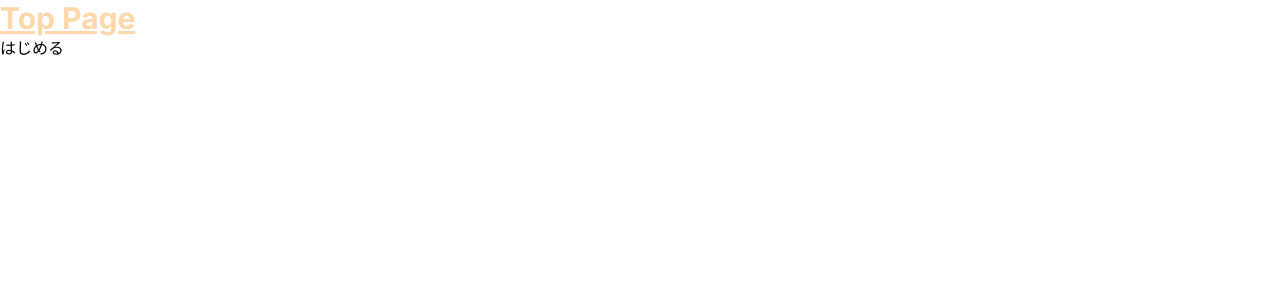
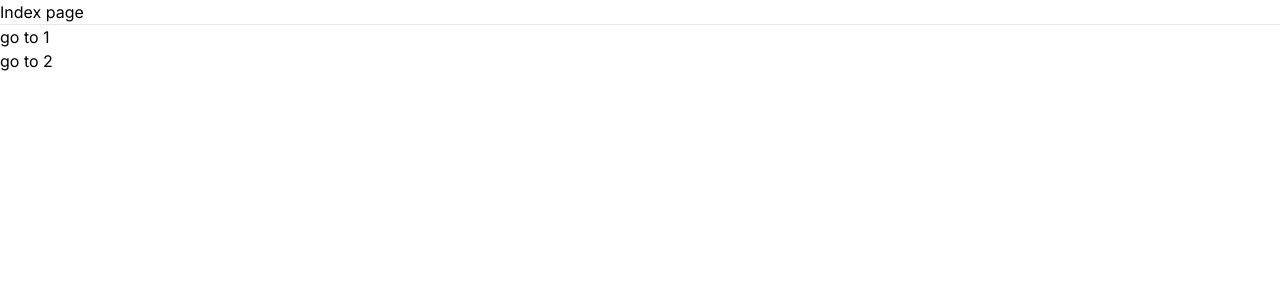
Before and after one commit to pachikuriii/yametara-next-13, a Next.js app: page / in a window 1280 px wide. Shown: the top 300 px of the page. Built offline with nearby package versions, Linux system fonts and the light colour scheme.

Commit message:
Headerコンポーネントの用意まで

```diff
--- a/next.config.js
+++ b/next.config.js
@@ -1,4 +1,6 @@
 /** @type {import('next').NextConfig} */
-const nextConfig = {}
+const nextConfig = {
+  output: "export",
+};
 
-module.exports = nextConfig
+module.exports = nextConfig;
--- a/package.json
+++ b/package.json
@@ -17,6 +17,9 @@
     "next": "13.4.7",
     "react": "18.2.0",
     "react-dom": "18.2.0",
+    "react-redux": "^8.1.1",
+    "redux": "^4.2.1",
+    "swr": "^2.2.0",
     "typescript": "5.1.3"
   },
   "devDependencies": {
--- a/src/app/page.tsx
+++ b/src/app/page.tsx
@@ -2,9 +2,17 @@ import Link from "next/link";
 
 export default function Home() {
   return (
-    <main>
-      <h1 className="text-3xl font-bold underline text-orange-200">Top Page</h1>
-      <Link href="/questions/1">はじめる</Link>
-    </main>
+    <>
+      <h1>Index page</h1>
+      <hr />
+      <ul>
+        <li>
+          <Link href="/questions/1">go to 1</Link>
+        </li>
+        <li>
+          <Link href="/questions/2">go to 2</Link>
+        </li>
+      </ul>
+    </>
   );
 }
--- a/src/app/questions/[id]/page.tsx
+++ b/src/app/questions/[id]/page.tsx
@@ -1,5 +1,41 @@
+"use client";
+import Link from "next/link";
+import useSWR from "swr";
+
 const Page = ({ params }: { params: { id: string } }) => {
-  return <div className="m-4 font-bold">Blog ID: {params.id}</div>;
+  if (params === null) {
+    return <h1>Loading...</h1>;
+  }
+  return (
+    <>
+      <h1>Page for {params.id}</h1>
+      <p>{params.id}</p>
+      <ul>
+        <li>
+          <Link href="/questions/1">go to 1</Link>
+        </li>
+        <li>
+          <Link href="/questions/2">go to 2</Link>
+        </li>
+        <li>
+          <Link href="/questions/3">go to 3</Link>
+        </li>
+      </ul>
+      <hr />
+      <Content id={params.id} />
+    </>
+  );
 };
 
+const fetcher = (...args) => fetch(...args).then((res) => res.json());
+
+function Content({ id }: { id: string }) {
+  const { data, error } = useSWR(
+    "https://jsonplaceholder.typicode.com/todos/" + id,
+    fetcher
+  );
+  if (error) return <h1>Failed to load</h1>;
+  if (!data) return <h1>Loading...</h1>;
+  return <pre>{JSON.stringify(data, null, 2)}</pre>;
+}
 export default Page;
--- /dev/null
+++ b/src/app/questions/header.tsx
@@ -0,0 +1,23 @@
+import Link from "next/link";
+
+const Header = () => {
+  return (
+    <header>
+      <nav className="p-2">
+        <ul className="flex items-center space-x-2">
+          <li>
+            <p>Header</p>
+          </li>
+          <li>
+            <Link href="/">Home</Link>
+          </li>
+          <li>
+            <Link href="/result">Result</Link>
+          </li>
+        </ul>
+      </nav>
+    </header>
+  );
+};
+
+export default Header;
--- /dev/null
+++ b/src/app/questions/layout.tsx
@@ -0,0 +1,17 @@
+import Header from "./header";
+
+export default function RootLayout({
+  children,
+}: {
+  children: React.ReactNode;
+}) {
+  return (
+    <html>
+      <head />
+      <body>
+        <Header />
+        {children}
+      </body>
+    </html>
+  );
+}
```
Also changed, not shown: 1 other file (tests, documents, lock files or other folders).
